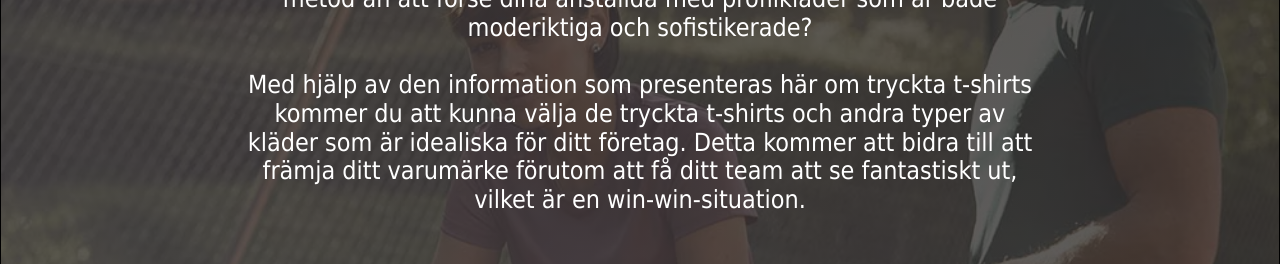
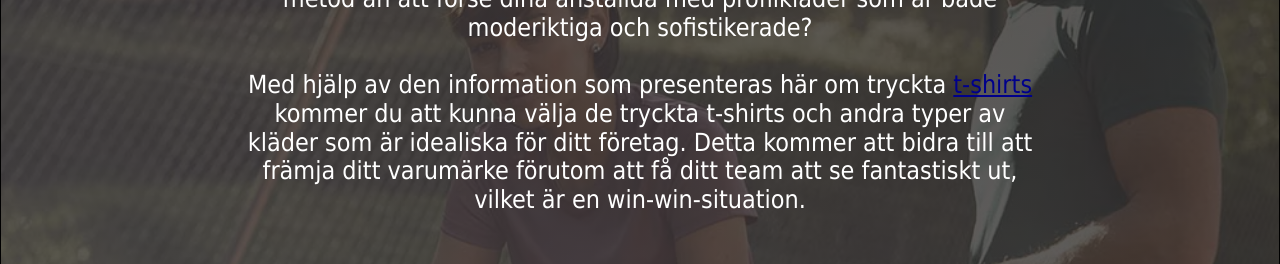
Before and after one commit to profilklader/profilklader-och-arbetsklader, a website built with Parcel: page t-shirts.html in a window 1280 px wide. Shown: the part 520-784 px from the top of the page. Built offline with nearby package versions, Linux system fonts and the light colour scheme.

Commit message:
Backlinks Update

```diff
--- a/t-shirts.html
+++ b/t-shirts.html
@@ -352,7 +352,7 @@
             <br class="t-shirts-text004" />
             <span>
               Med hjälp av den information som presenteras här om tryckta
-              t-shirts kommer du att kunna välja de tryckta t-shirts och andra
+              <a href="http://www.yogo.se/tshirtens_historia">t-shirts</a> kommer du att kunna välja de tryckta t-shirts och andra
               typer av kläder som är idealiska för ditt företag. Detta kommer
               att bidra till att främja ditt varumärke förutom att få ditt team
               att se fantastiskt ut, vilket är en win-win-situation.
```
